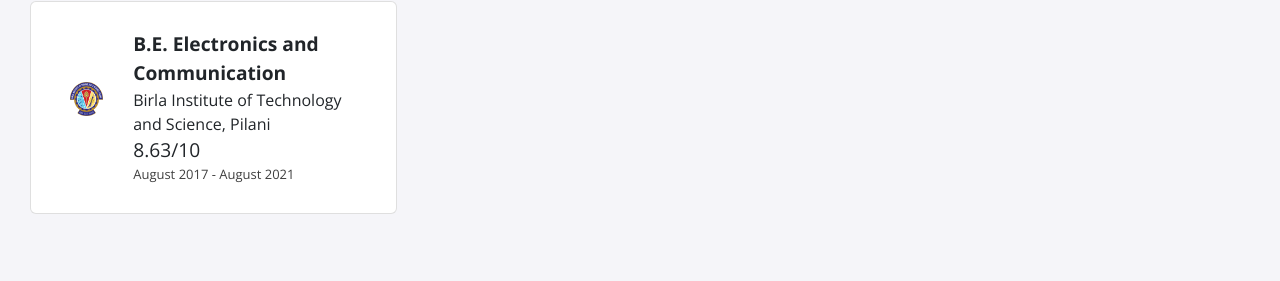
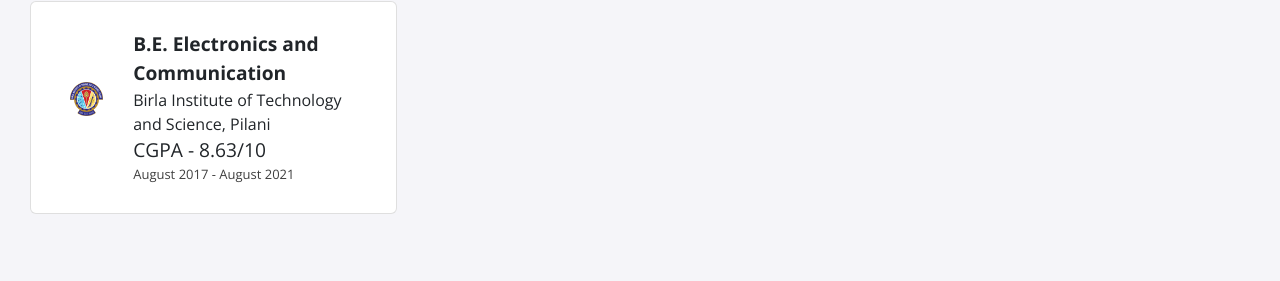
Before and after one commit to harshrawat17/template3, a Jekyll site: the page built from index.html, in a window 1280 px wide. Shown: the part 968-1249 px from the top of the page. Built offline with Jekyll 4.4.1, drawn with Linux system fonts in a browser that asks for light colours; nearby versions of some CDN libraries.

Commit message:
Update education.yml

```diff
--- a/_data/education.yml
+++ b/_data/education.yml
@@ -1,5 +1,5 @@
 - course: B.E. Electronics and Communication
   institute: Birla Institute of Technology and  Science, Pilani
-  cgpa: 8.63/10
+  cgpa: CGPA - 8.63/10
   dates: August 2017 - August 2021
   logo: Pilani.svg.png
```
